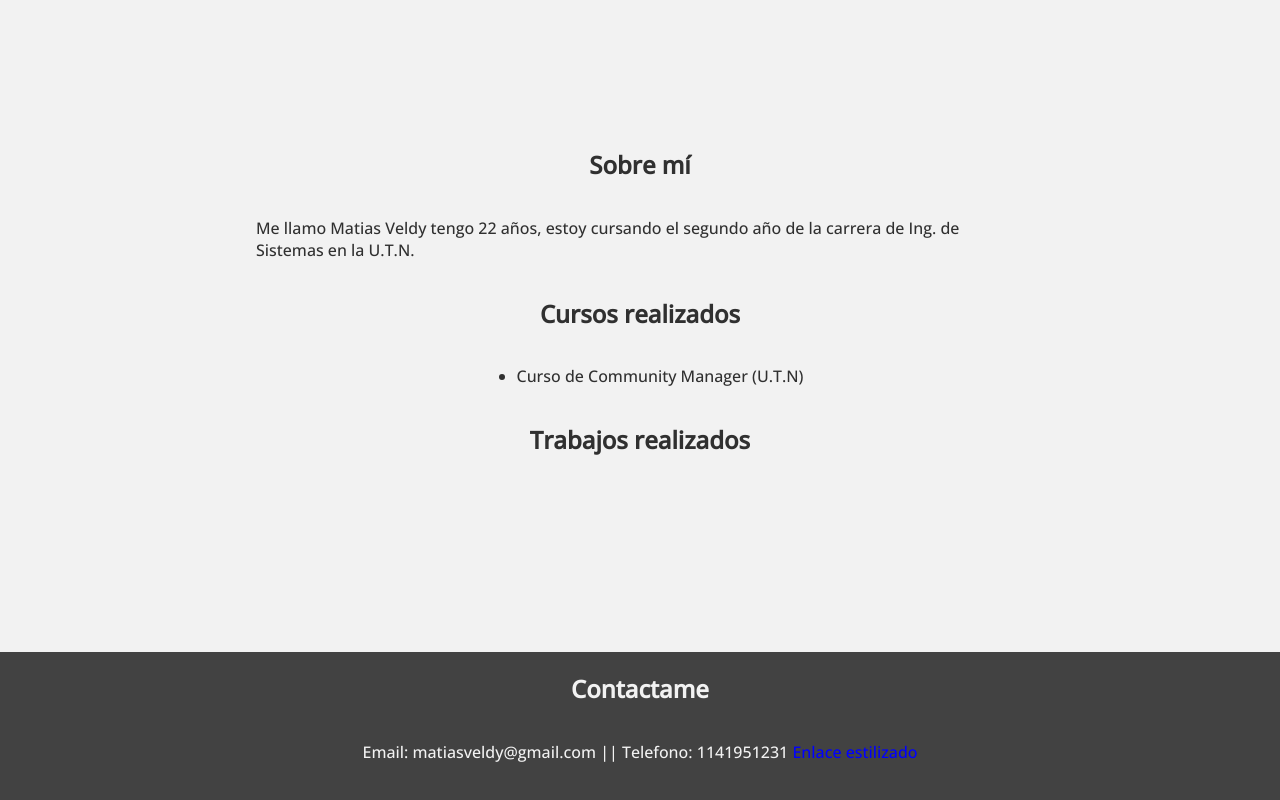
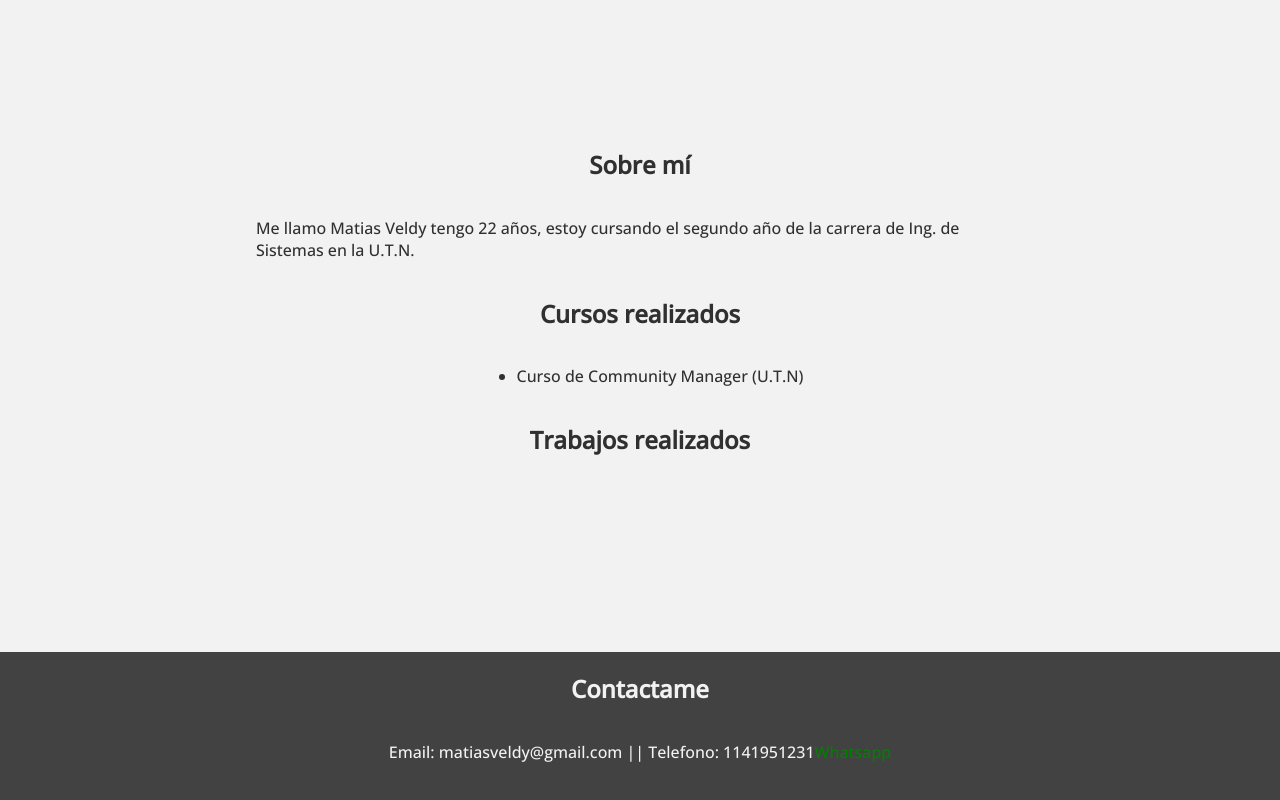
Before and after one commit to MatiasVeldy/Portfolio, a plain HTML site: page index.html in a window 1280 px wide. Shown: the part 848-1648 px from the top of the page. Drawn offline with nearby package versions, Linux system fonts and the light colour scheme.

Commit message:
Update index.html

```diff
--- a/index.html
+++ b/index.html
@@ -82,12 +82,12 @@
                     ||
                             Telefono: 1141951231
 
-                            <a href="https://linktr.ee/MatiasVeldy" style="color: blue; text-decoration: none;">Enlace estilizado</a>
-
                     </p>
 
                 </p>
-
+<p>
+    <a href="https://linktr.ee/MatiasVeldy" style="color: green; text-decoration: none;">Whatsapp</a>
+</p>
 
             </div>
 
```
